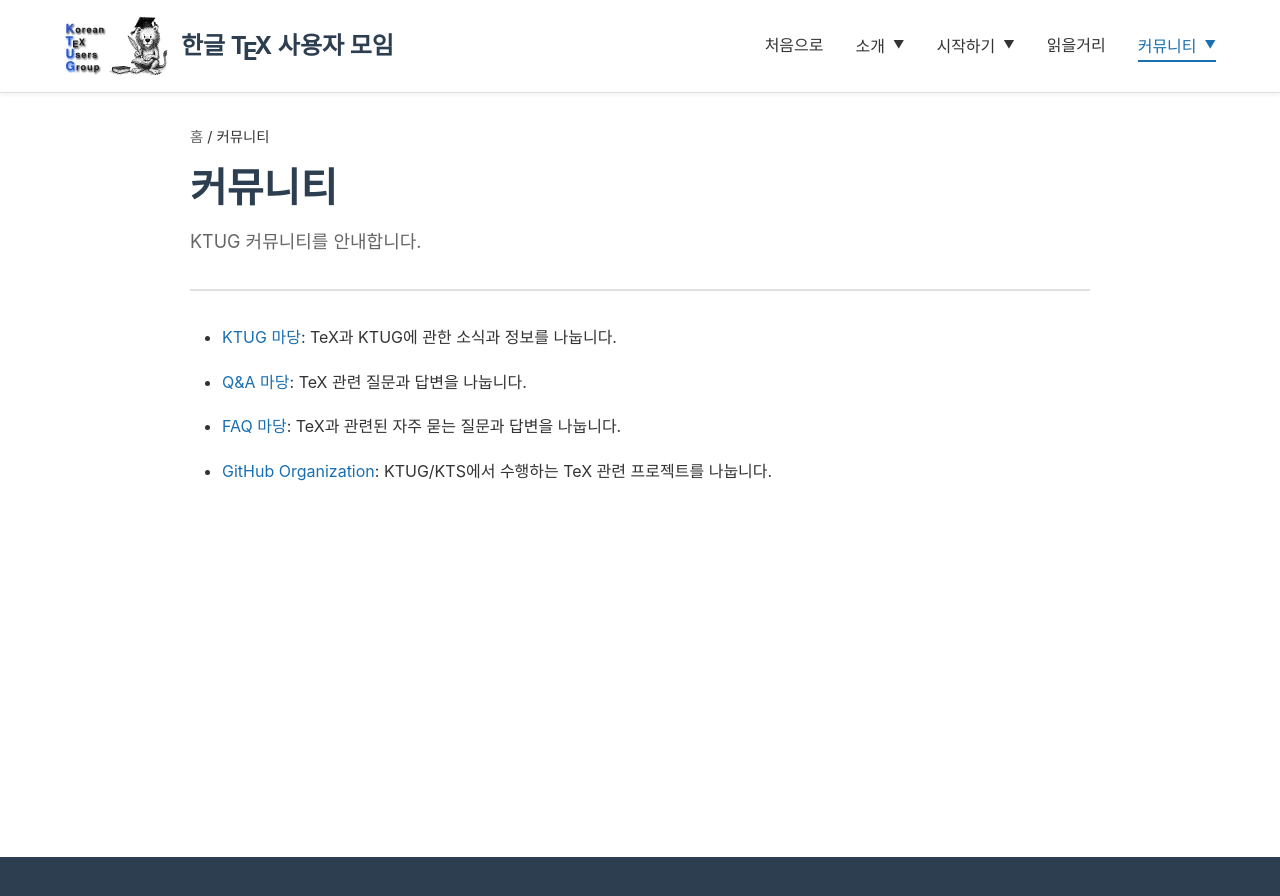
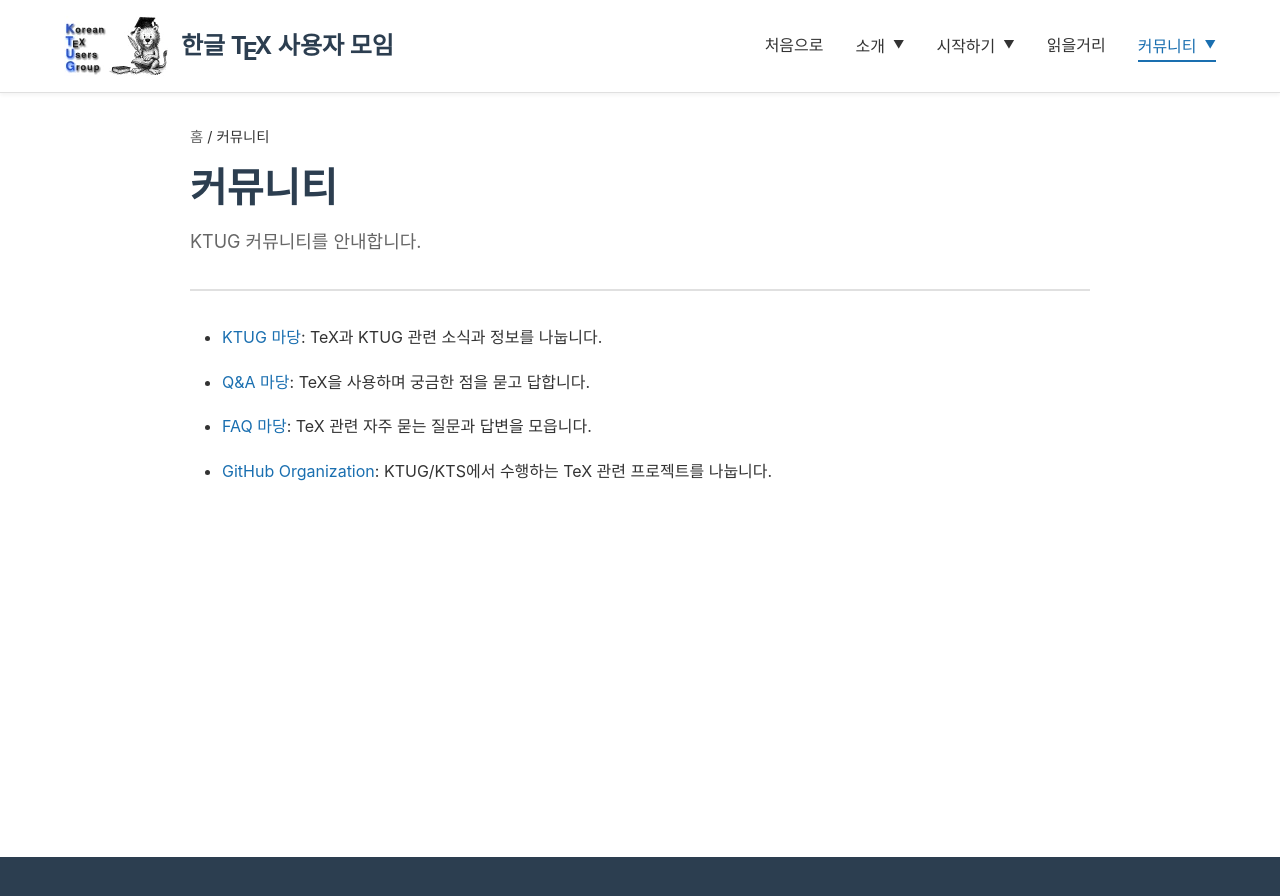
Before and after one commit to KoreanTUG/ktug-main-site, a Jekyll site: the page built from _pages/community/00-overview.md, in a window 1280 px wide and 900 px high. Shown: the top 896 px of the window. Built offline with Jekyll 4.4.1, drawn with Linux system fonts in a browser that asks for light colours.

Commit message:
커뮤니티 페이지의 게시판 설명을 Discourse 설명과 맞춤
Co-Authored-By: Claude Opus 5.5 <noreply@anthropic.com>

```diff
--- a/_pages/community/00-overview.md
+++ b/_pages/community/00-overview.md
@@ -5,10 +5,10 @@ description: KTUG 커뮤니티를 안내합니다.
 permalink: /community/
 ---
 
-- [KTUG 마당](http://discourse.ktug.org): TeX과 KTUG에 관한 소식과 정보를 나눕니다.
+- [KTUG 마당](http://discourse.ktug.org): TeX과 KTUG 관련 소식과 정보를 나눕니다.
 
-- [Q&A 마당](http://discourse.ktug.org): TeX 관련 질문과 답변을 나눕니다.
+- [Q&A 마당](http://discourse.ktug.org): TeX을 사용하며 궁금한 점을 묻고 답합니다.
 
-- [FAQ 마당](http://discourse.ktug.org): TeX과 관련된 자주 묻는 질문과 답변을 나눕니다.
+- [FAQ 마당](http://discourse.ktug.org): TeX 관련 자주 묻는 질문과 답변을 모읍니다.
 
 - [GitHub Organization](https://github.com/KoreanTUG): KTUG/KTS에서 수행하는 TeX 관련 프로젝트를 나눕니다.
```
